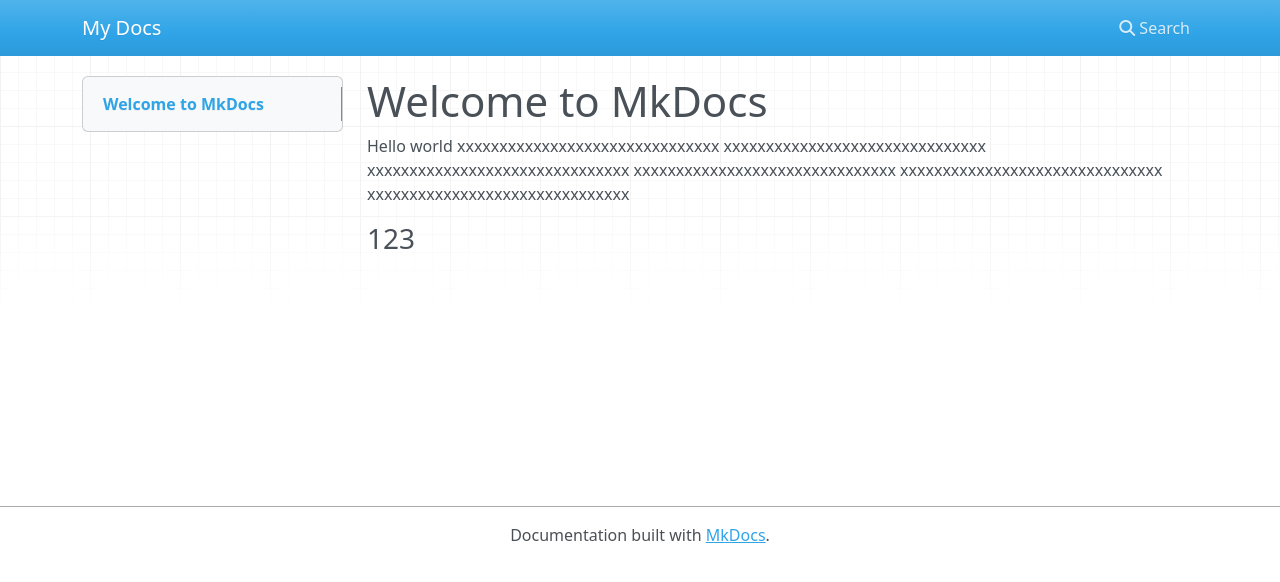
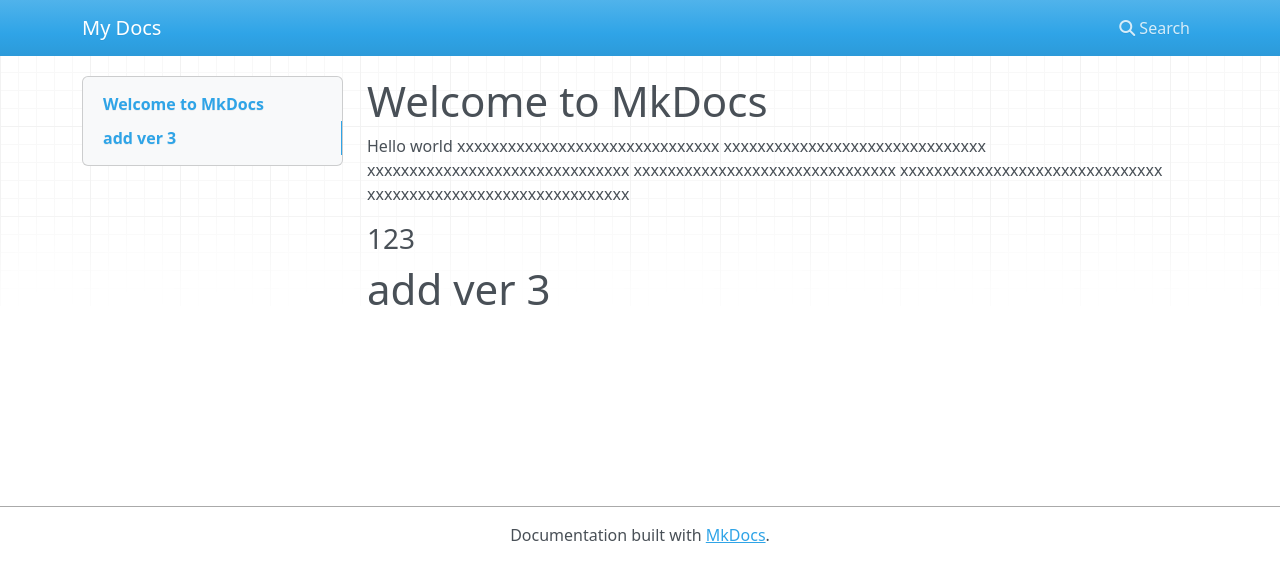
Before and after one commit to powerofwind/mkdocaurora, an MkDocs documentation site: the page built from docs/index.md, in a window 1280 px wide. Shown: the top 582 px of the page. Built offline with MkDocs 1.6.1, drawn with Linux system fonts in a browser that asks for light colours; nearby versions of some CDN libraries.

Commit message:
add ver3

```diff
--- a/docs/index.md
+++ b/docs/index.md
@@ -10,3 +10,5 @@ xxxxxxxxxxxxxxxxxxxxxxxxxxxxxxx
 
 
 ### 123
+
+# add ver 3
```
